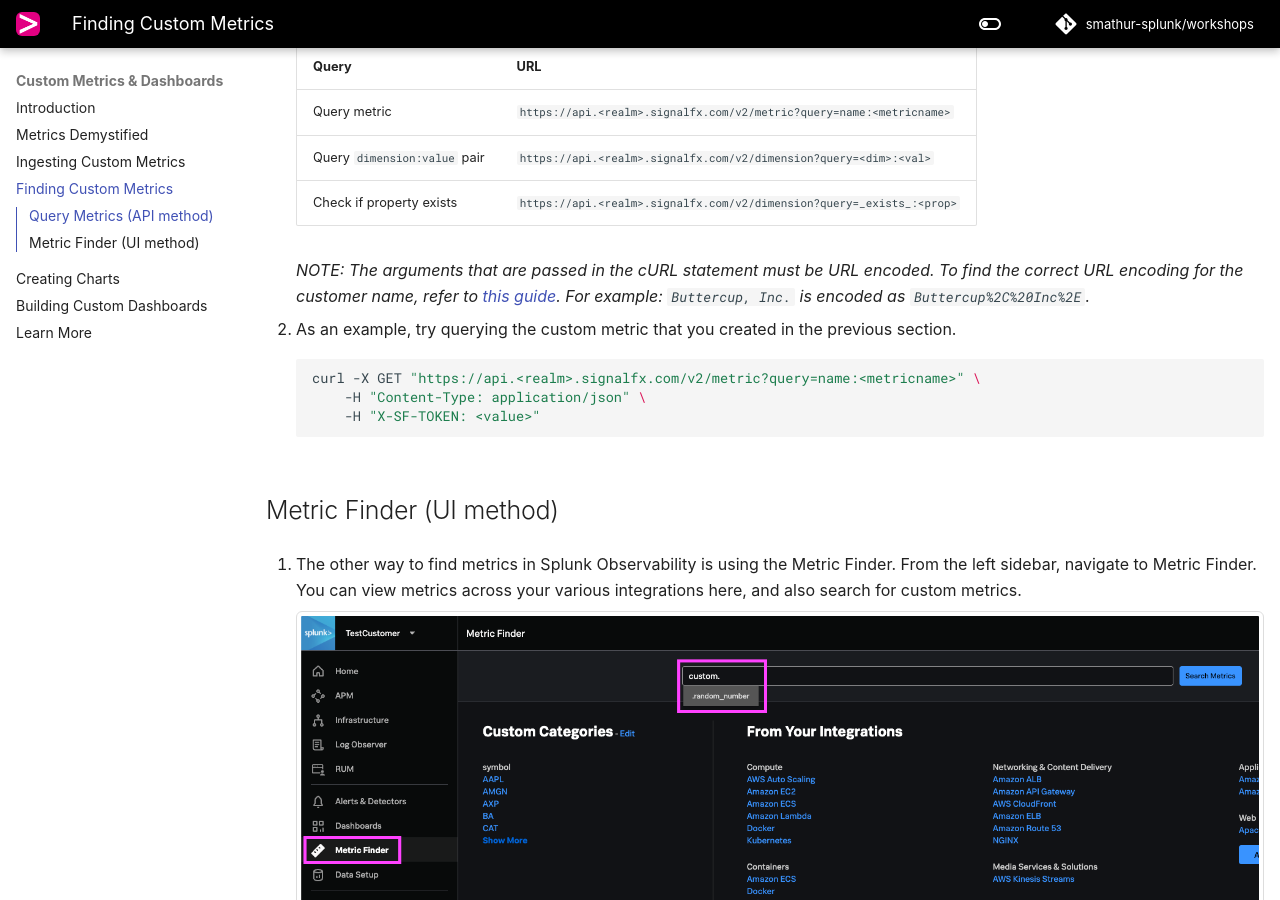
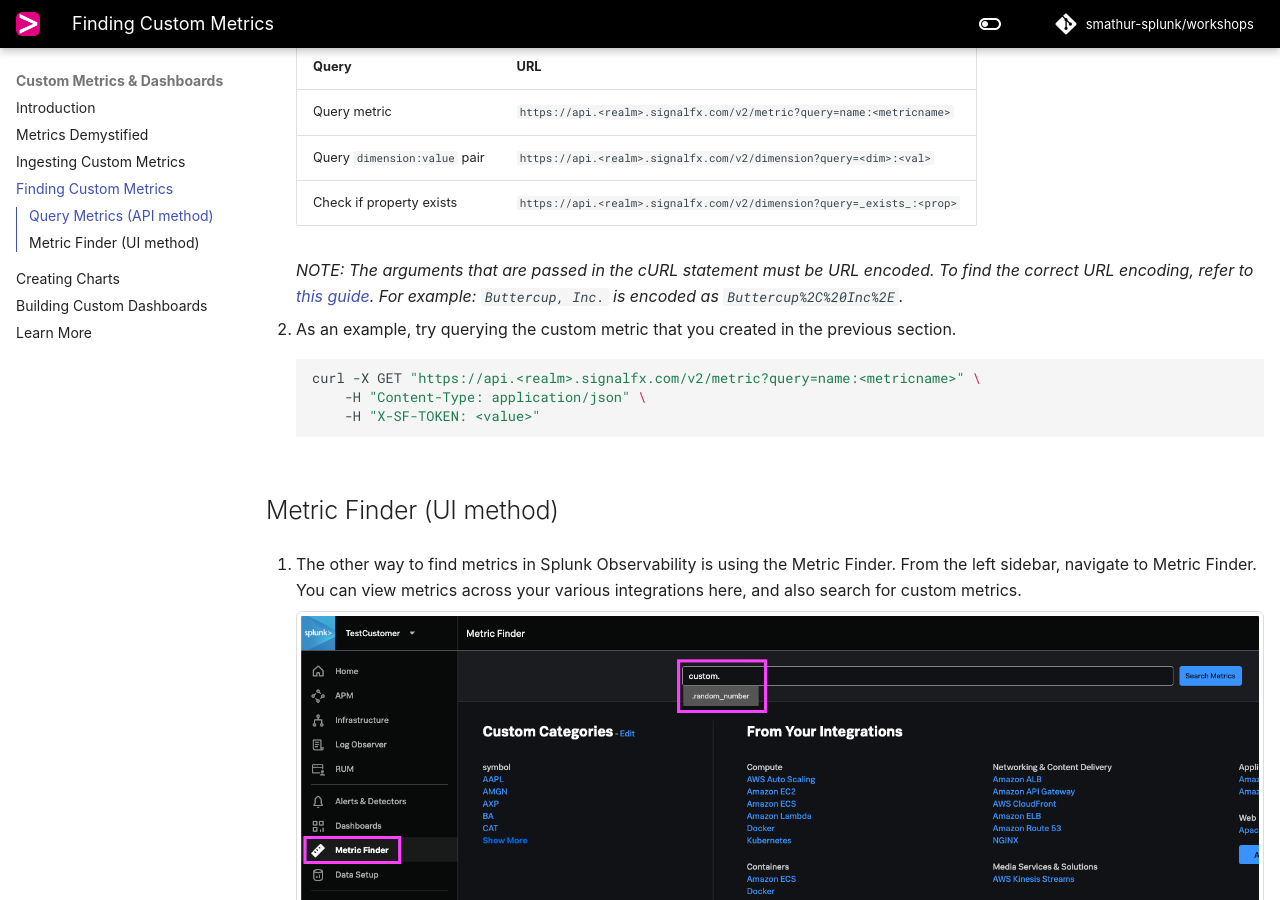
Before and after one commit to smathur-splunk/workshops, an MkDocs documentation site: the page built from docs/custom_find.md, in a window 1280 px wide and 900 px high, scrolled down 331 px. Built offline with MkDocs 1.6.1 and Material for MkDocs 9.7.7, drawn with Linux system fonts in a browser that asks for light colours; some web fonts are replaced; comment, search, counter and statistics services are not loaded; the version menu is left out.

Commit message:
Fix wording

```diff
--- a/docs/custom_find.md
+++ b/docs/custom_find.md
@@ -8,7 +8,7 @@
 	| Query `dimension:value` pair | `https://api.<realm>.signalfx.com/v2/dimension?query=<dim>:<val>` |
 	| Check if property exists | `https://api.<realm>.signalfx.com/v2/dimension?query=_exists_:<prop>` |
 
-	*NOTE: The arguments that are passed in the cURL statement must be URL encoded. To find the correct URL encoding for the customer name, refer to [this guide](https://www.w3schools.com/tags/ref_urlencode.ASP). For example: `Buttercup, Inc.` is encoded as `Buttercup%2C%20Inc%2E`.*
+	*NOTE: The arguments that are passed in the cURL statement must be URL encoded. To find the correct URL encoding, refer to [this guide](https://www.w3schools.com/tags/ref_urlencode.ASP). For example: `Buttercup, Inc.` is encoded as `Buttercup%2C%20Inc%2E`.*
 
 2. As an example, try querying the custom metric that you created in the previous section.
 
```
